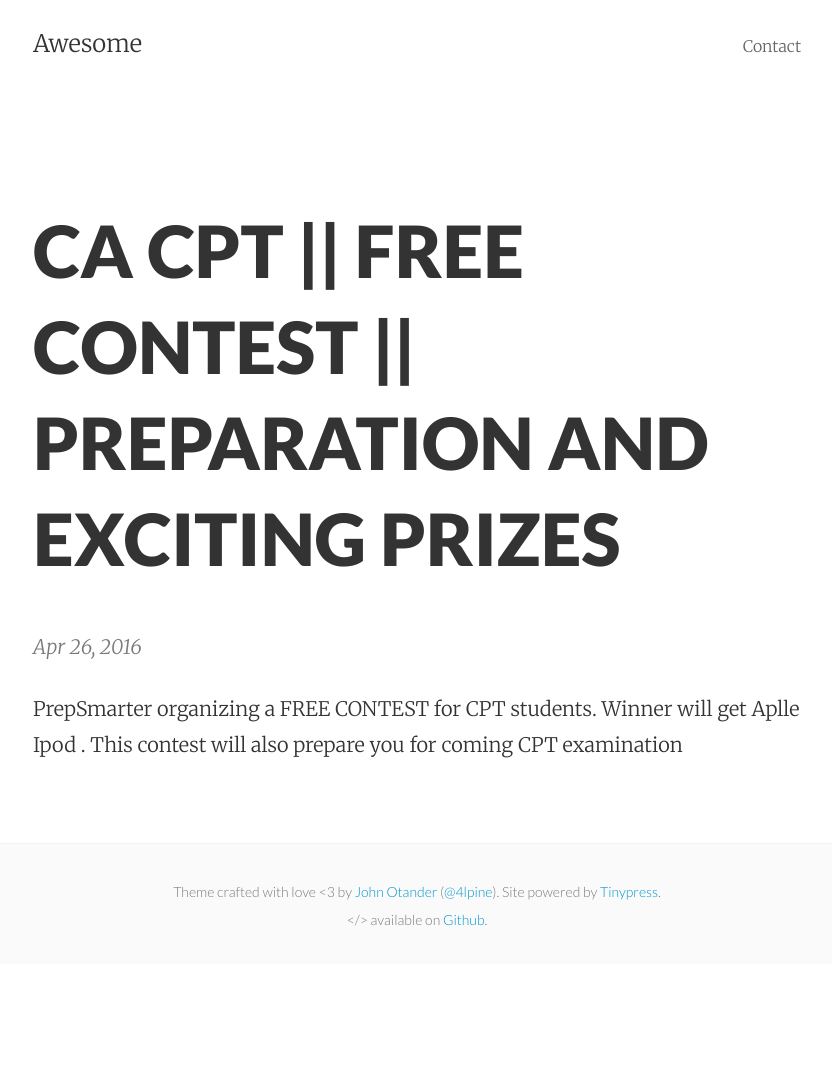
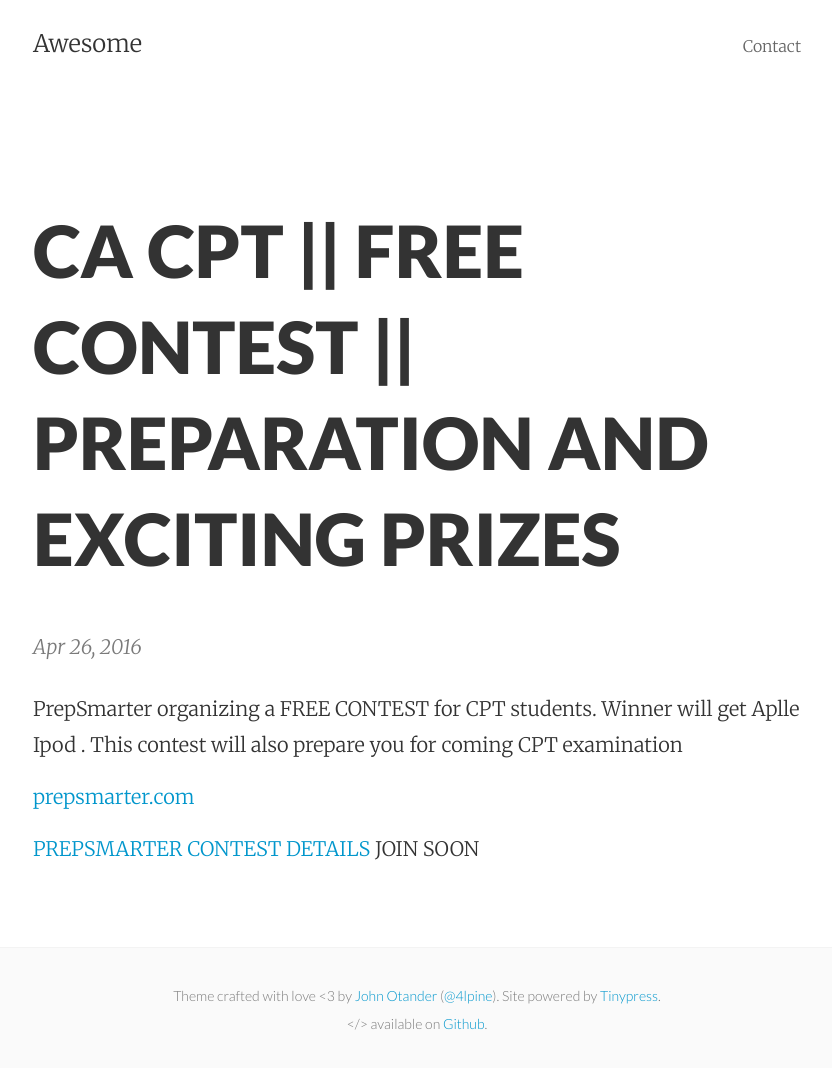
Before and after one commit to rajtanwar/rajtanwar.github.io, a Jekyll site: the page built from _posts/2016-04-26-ca-cpt-free-contest-preparation-and-exciting-prizes.markdown, in a window 1280 px wide. Shown: the whole page, without its empty margins (223-1055 px from the left). Built offline with Jekyll 4.4.1, drawn with Linux system fonts in a browser that asks for light colours; before the commit the page ends 964 px from its top, so only the background shows below that.

Commit message:
Update 2016-04-26-ca-cpt-free-contest-preparation-and-exciting-prizes.markdown

```diff
--- a/_posts/2016-04-26-ca-cpt-free-contest-preparation-and-exciting-prizes.markdown
+++ b/_posts/2016-04-26-ca-cpt-free-contest-preparation-and-exciting-prizes.markdown
@@ -4,3 +4,8 @@ title: CA CPT || FREE CONTEST || PREPARATION AND EXCITING PRIZES
 layout: post
 ---
 PrepSmarter organizing a FREE CONTEST for CPT students. Winner will get Aplle Ipod . This contest will also prepare you for coming CPT examination
+
+<a href="http://prepsmarter.com/">prepsmarter.com</a>
+<p><p><a href="https://prepsmarter.com/contests/ca-cpt">PREPSMARTER CONTEST DETAILS</a>
+
+JOIN SOON
```
